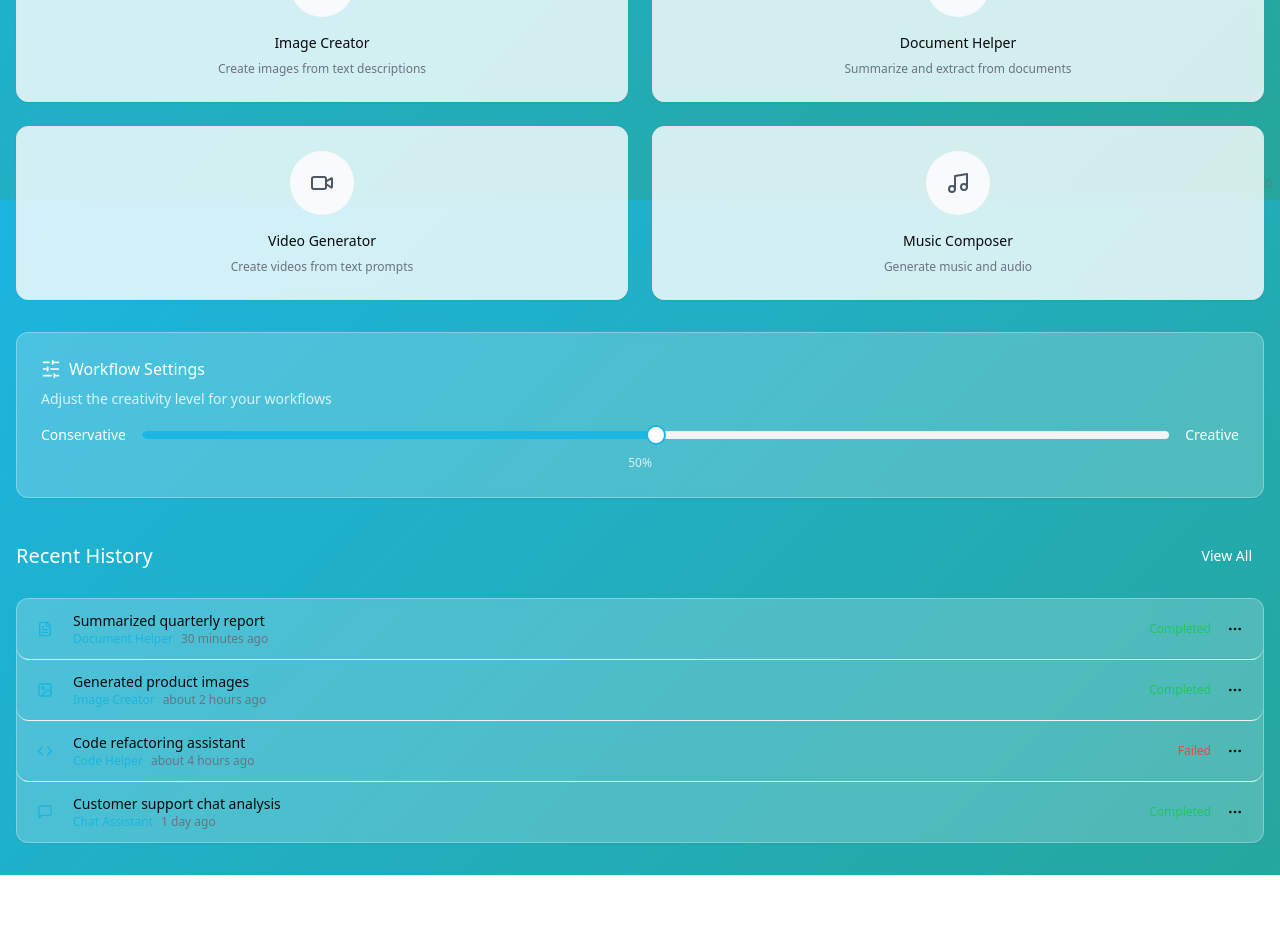
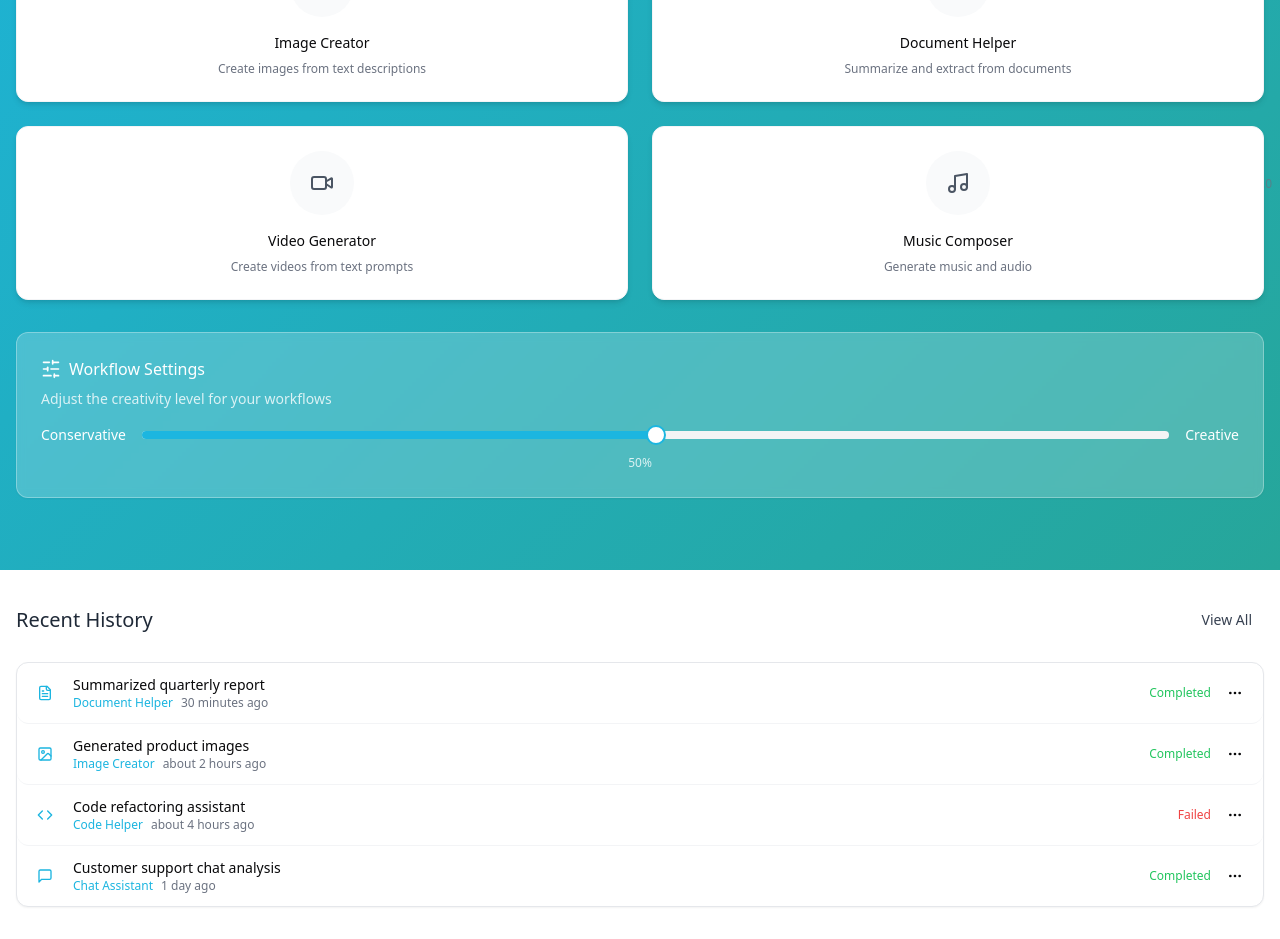
Before and after one commit to rohannevrikar/panta-flows-v2, a React (Vite) app: page /dashboard in a window 1280 px wide. Shown: the part 600-1539 px from the top of the page. Before the commit the page ends 1475 px from the top, so only its background shows below. Built offline with nearby package versions, Linux system fonts and the light colour scheme.

Commit message:
Fix: Dashboard UI improvements
Add a frame behind the dashboard icons and remove the gradient from the bottom section.

```diff
--- a/src/components/WorkflowCard.tsx
+++ b/src/components/WorkflowCard.tsx
@@ -45,7 +45,7 @@ const WorkflowCard = ({
   return (
     <div
       className={cn(
-        "workflow-card group transition-all duration-200 relative p-6 rounded-lg bg-white/80 backdrop-blur-sm shadow-sm hover:shadow-md flex flex-col items-center",
+        "workflow-card group transition-all duration-200 relative p-6 rounded-lg bg-white shadow-md border border-gray-100 hover:border-gray-300",
         className
       )}
       onClick={onClick}
--- a/src/pages/Index.tsx
+++ b/src/pages/Index.tsx
@@ -190,10 +190,7 @@ const Index = () => {
   }, []);
 
   return (
-    <div className="min-h-screen" style={{
-      background: `linear-gradient(135deg, ${theme.primaryColor} 0%, ${theme.accentColor} 100%)`,
-      backgroundAttachment: "fixed"
-    }}>
+    <div className="min-h-screen flex flex-col">
       {showChat ? (
         <ChatInterface
           onClose={handleCloseChat}
@@ -223,7 +220,10 @@ const Index = () => {
             </div>
           </header>
 
-          <main className="container mx-auto px-4 py-8">
+          <div className="py-8" style={{
+            background: `linear-gradient(135deg, ${theme.primaryColor} 0%, ${theme.accentColor} 100%)`,
+          }}>
+            <div className="container mx-auto px-4">
               <section className="mb-10">
                 <SearchChat
                   value={searchQuery}
@@ -319,21 +319,25 @@ const Index = () => {
                   </div>
                 </div>
               </section>
+            </div>
+          </div>
 
+          <div className="py-8 bg-white flex-1">
+            <div className="container mx-auto px-4">
               <section>
                 <div className="flex items-center justify-between mb-6">
-                <h2 className="text-xl font-medium text-white">Recent History</h2>
+                  <h2 className="text-xl font-medium text-gray-800">Recent History</h2>
                   <Button
                     variant="ghost"
                     size="sm"
-                  className="hover:bg-white/30 text-white hover:text-white"
+                    className="hover:bg-gray-100 text-gray-700"
                     onClick={() => navigate("/history")}
                   >
                     View All
                   </Button>
                 </div>
 
-              <div className="bg-white/20 backdrop-blur-sm rounded-lg shadow-sm border border-white/30">
+                <div className="bg-white rounded-lg shadow-sm border border-gray-200">
                   {historyData.map((item) => (
                     <HistoryItem
                       key={item.id}
@@ -359,7 +363,8 @@ const Index = () => {
                   ))}
                 </div>
               </section>
-          </main>
+            </div>
+          </div>
 
           <NewWorkflowDialog
             open={showNewWorkflowDialog}
```
Lines whose indentation alone changed are shown as unchanged.
